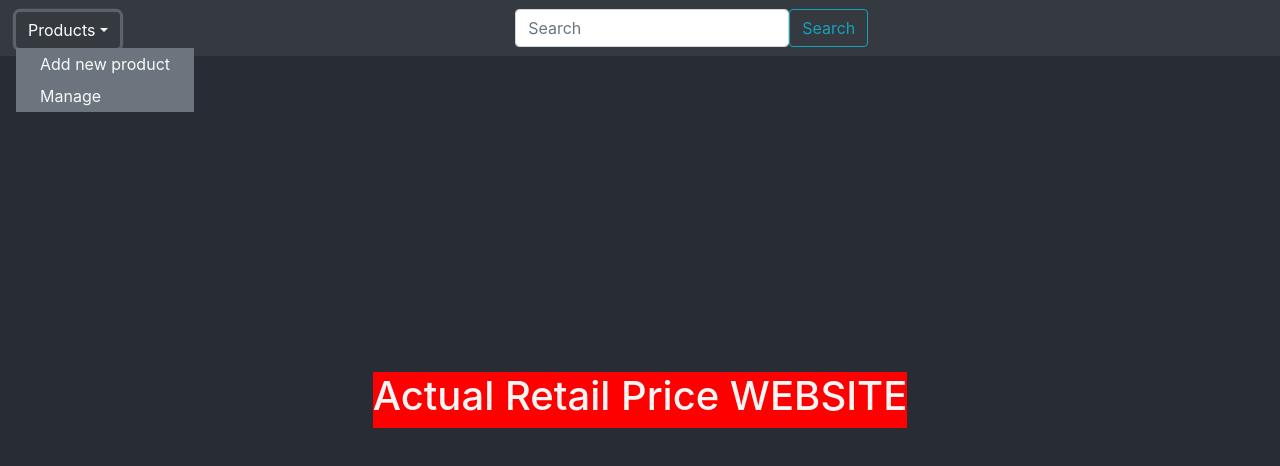
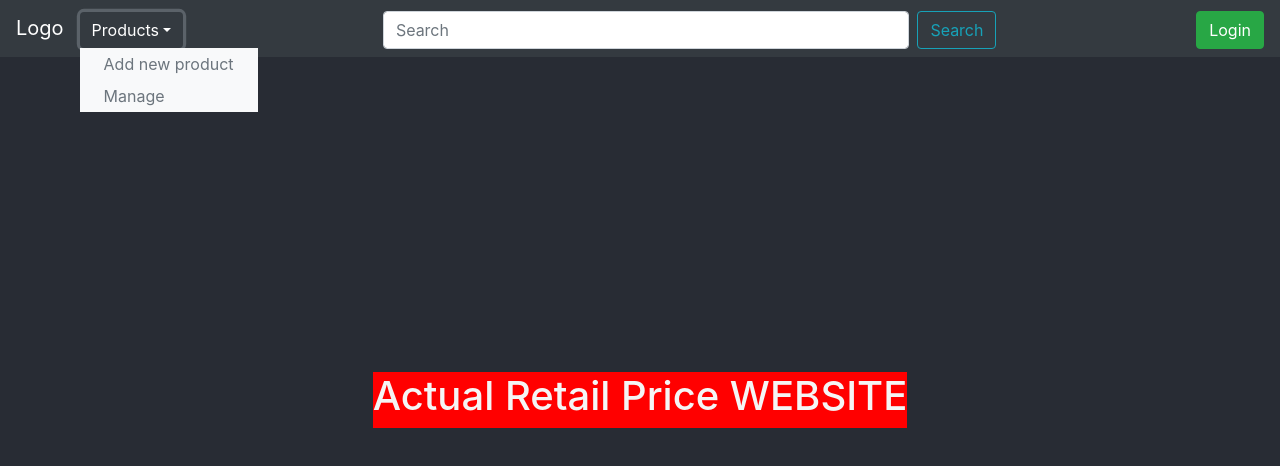
Before and after one commit to rayan1810/arp-company-webapp, a React (Create React App) app: page / in a window 1280 px wide. Both pictures are taken after a click on the button "Products". Shown: the top 466 px of the page. Built offline with nearby package versions, Linux system fonts and the light colour scheme.

Commit message:
update: modidropdown

```diff
--- a/src/components/dropdown/index.js
+++ b/src/components/dropdown/index.js
@@ -3,13 +3,24 @@ import { Dropdown } from "react-bootstrap";
 export function ModiDropdown(props) {
   return (
     <Dropdown>
-            <Dropdown.Toggle variant="secondary" style={{ backgroundColor: "transparent", border: "none" }} id="dropdown-basic">
+      <Dropdown.Toggle
+        variant="secondary"
+        style={{ backgroundColor: "transparent", border: "none" }}
+        className="w-100"
+        id="dropdown-basic"
+      >
         Products
       </Dropdown.Toggle>
       <Dropdown.Menu className="py-0 my-0 border-0">
-                {props.dropdownItems.map((value,ind) => {
+        {props.dropdownItems.map((value, ind) => {
           return (
-                        <Dropdown.Item className="bg-secondary text-light" key={ind} href="#/action-1">{value}</Dropdown.Item>
+            <Dropdown.Item
+              className="bg-light text-muted"
+              key={ind}
+              href="#/action-1"
+            >
+              {value}
+            </Dropdown.Item>
           );
         })}
       </Dropdown.Menu>
--- a/src/components/navbar/index.js
+++ b/src/components/navbar/index.js
@@ -3,17 +3,23 @@ import { Navbar, Form, Nav, Button, FormControl } from "react-bootstrap";
 export function ModiNavbar(props) {
   return (
     <Navbar bg="dark" variant="dark" fixed="top">
-      {/* <Navbar.Brand href="#home">Navbar</Navbar.Brand> */}
-      <Nav>
-        {props.dropdown}
-      </Nav>
-      <Nav class = "mx-auto">
-        <Form inline>
-          <FormControl type="text" placeholder="Search" className="mr-sm-12" />
+      <Navbar.Brand href="#home">Logo</Navbar.Brand>
+      <Nav>{props.dropdown}</Nav>
+      <Form inline className="mx-auto w-75">
+        <div className="mx-auto w-75">
+          <FormControl
+            type="text"
+            placeholder="Search"
+            className="mr-sm-2 w-75"
+          />
           <Button variant="outline-info">Search</Button>
-        </Form>
-      </Nav>
-
+        </div>
+      </Form>
+      <Form inline>
+        <div className="mr-auto">
+          <Button variant="success">Login</Button>
+        </div>
+      </Form>
     </Navbar>
   );
 }
```
Lines whose indentation alone changed are shown as unchanged.
